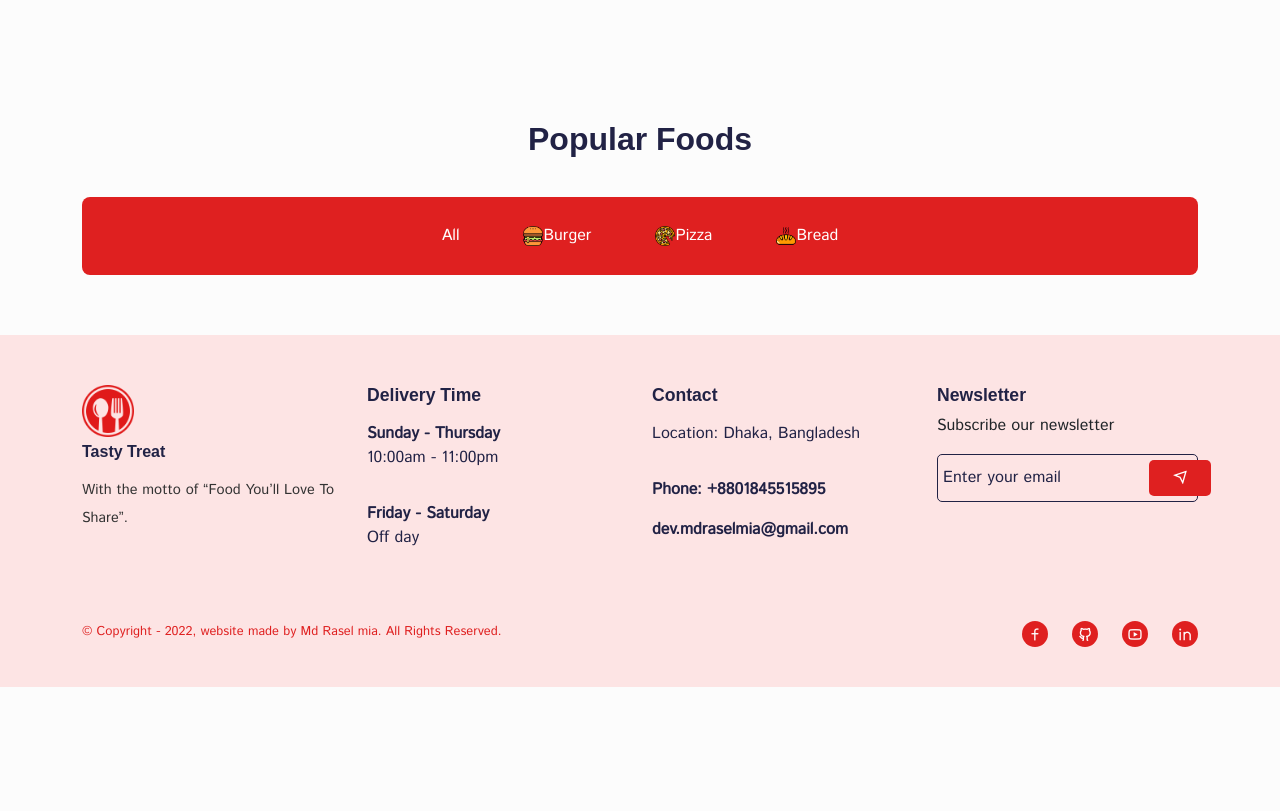
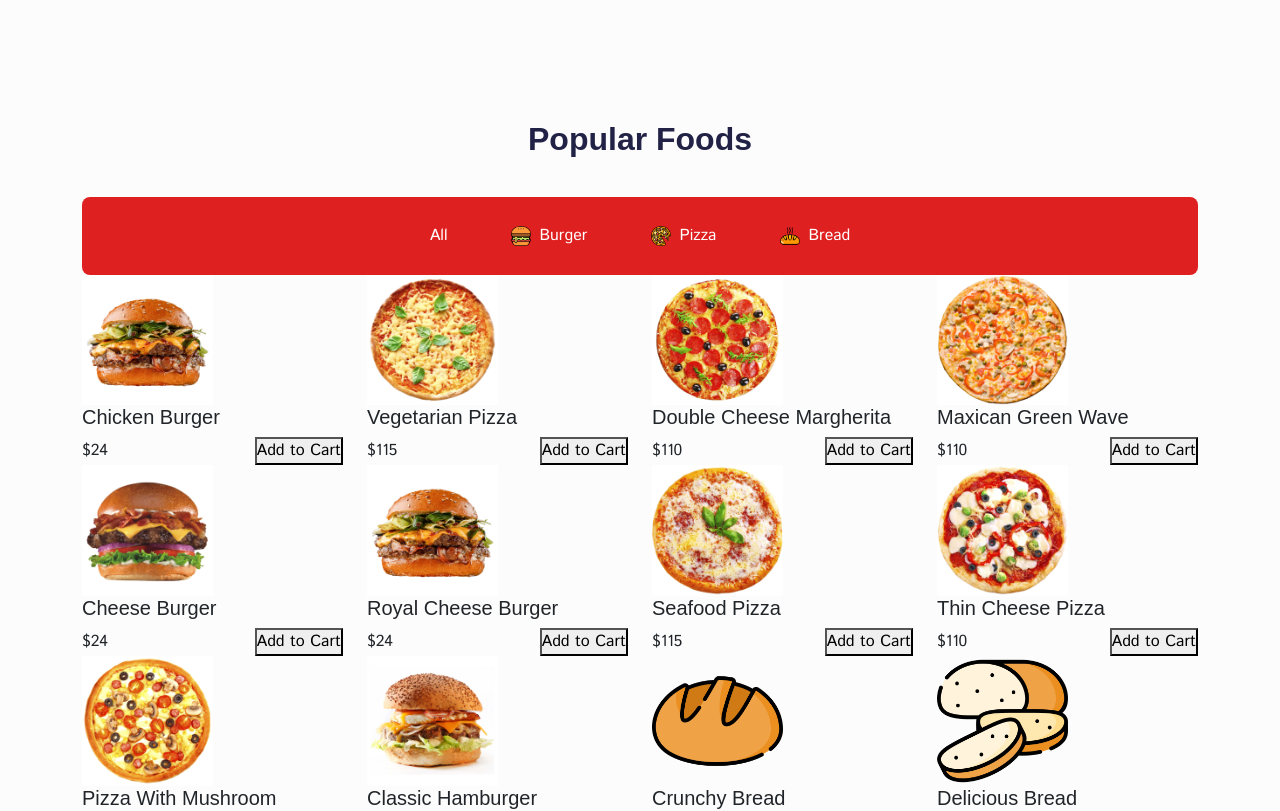
Before and after one commit to mdraselmiah95/tasty-treat-app, a React (Create React App) app: page /home in a window 1280 px wide. Shown: the part 1540-2351 px from the top of the page. Before the commit the page ends 2227 px from the top, so only its background shows below. Built offline with nearby package versions, Linux system fonts and the light colour scheme; a web font is replaced by a local one.

Commit message:
WIP on Tasty Treat App Home Popular Food section

```diff
--- /dev/null
+++ b/src/components/UI/product-card/ProductCard.jsx
@@ -0,0 +1,25 @@
+import React from "react";
+
+import { Link } from "react-router-dom";
+
+const ProductCard = ({ item }) => {
+  const { id, title, image01, price } = item;
+  return (
+    <div className="product__item">
+      <div className="product__img">
+        <img src={image01} alt="product-img" className="w-50" />
+      </div>
+      <div className="product__content">
+        <h5>
+          <Link to={`/foods/${id}`}>{title}</Link>
+        </h5>
+        <div className=" d-flex align-items-center justify-content-between ">
+          <span className="product__price">${price}</span>
+          <button className="addTOCart__btn">Add to Cart</button>
+        </div>
+      </div>
+    </div>
+  );
+};
+
+export default ProductCard;
--- a/src/pages/Home.jsx
+++ b/src/pages/Home.jsx
@@ -25,6 +25,7 @@
 import foodCategoryImg01 from "../assets/images/hamburger.png";
 import foodCategoryImg02 from "../assets/images/pizza.png";
 import foodCategoryImg03 from "../assets/images/bread.png";
+import ProductCard from "../components/UI/product-card/ProductCard";
 
 //Fake Feature Data
 const featureData = [
@@ -156,22 +157,28 @@
               <div className="food__category d-flex align-items-center justify-content-center gap-4">
                 <button className="all__btn">All</button>
 
-                <button>
+                <button className=" d-flex align-items-center gap-2">
                   <img src={foodCategoryImg01} alt="Burger" />
                   Burger
                 </button>
 
-                <button>
+                <button className=" d-flex align-items-center gap-2">
                   <img src={foodCategoryImg02} alt="Pizza" />
                   Pizza
                 </button>
 
-                <button>
+                <button className=" d-flex align-items-center gap-2">
                   <img src={foodCategoryImg03} alt="Bread" />
                   Bread
                 </button>
               </div>
             </Col>
+
+            {products.map((item) => (
+              <Col lg="3" md="4" key={item.id}>
+                <ProductCard item={item} />
+              </Col>
+            ))}
           </Row>
         </Container>
       </section>
```
Also changed, not shown: src/styles/product-card.css (added).
